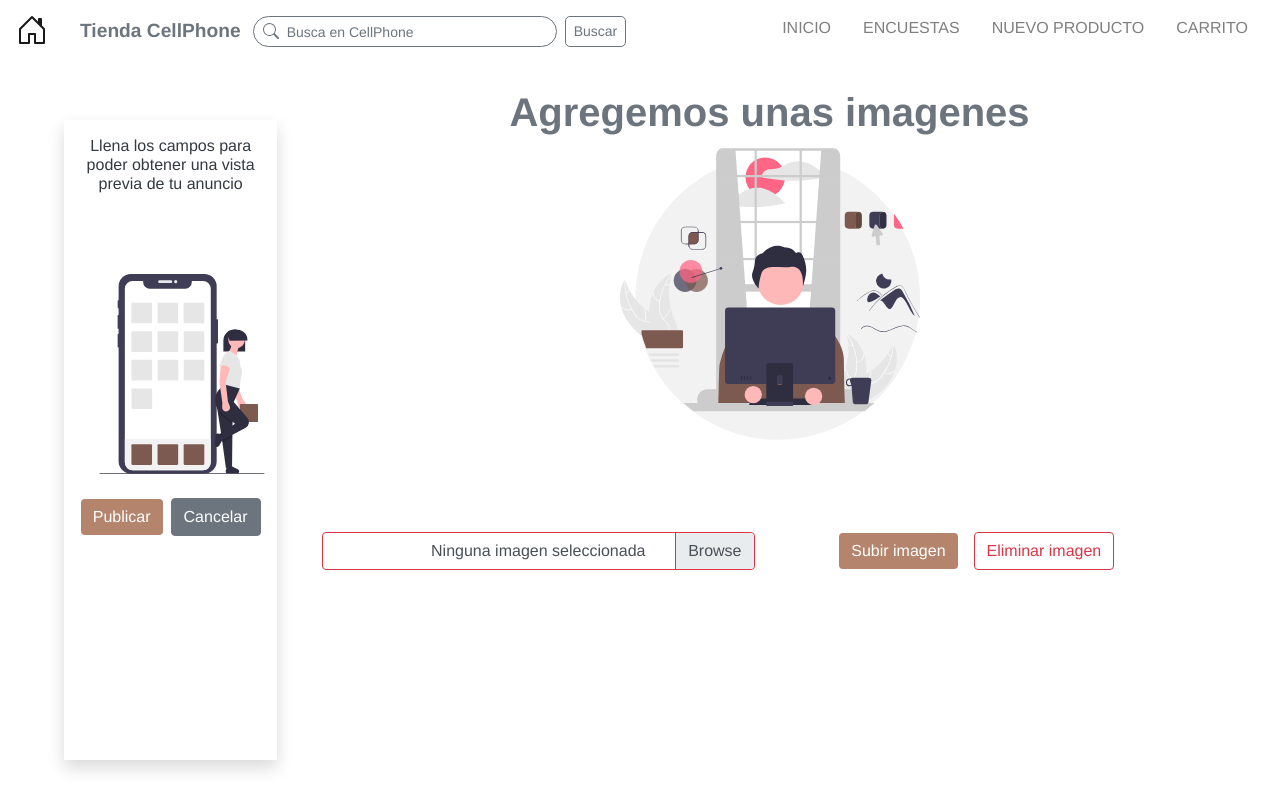
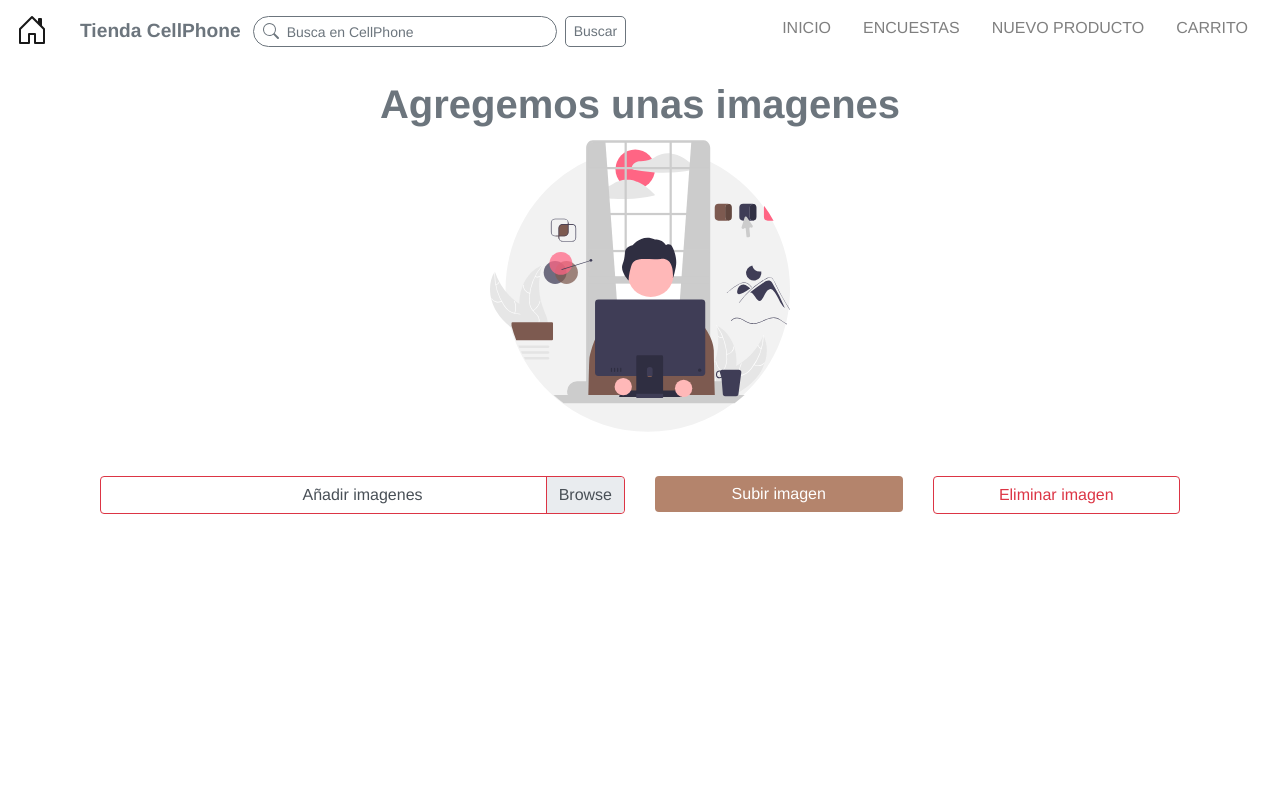
Before and after one commit to diego0043/cli-store, a Vue app: page /addProduct in a window 1280 px wide. Built offline with nearby package versions, Linux system fonts and the light colour scheme; what vuefire would draw is missing.

Commit message:
nuevo anuncio adaptada a movil ,falta pantalla de carga al subir un anuncio

```diff
--- a/src/components/Carousel.vue
+++ b/src/components/Carousel.vue
@@ -53,7 +53,9 @@ export default {
 
 
 .img-tam{
-  max-width: 300px;
-  max-height: 200px;
+  max-width: 400px;
+  max-height: 250px;
+  min-width: 100px;
+  min-height: 100px;
 }
 </style>
--- a/src/components/FormEspecificaciones.vue
+++ b/src/components/FormEspecificaciones.vue
@@ -4,6 +4,17 @@
       <h2 class="centrado">Describe las caracteristicas de tu telefono</h2>
     </b-row>
     <b-row>
+
+      <b-col class="d-block d-lg-none d-xl-none d-xxl-none">
+        <b-img
+          src="../assets/undraw_details_8k13.svg"
+          width="300"
+          height="300"
+        >
+        </b-img>
+      </b-col>
+
+
       <b-col class="mt-4">
         <b-row>
           <b-form-text class="text-labels mr-5 text-input">Estado</b-form-text>
@@ -67,8 +78,9 @@
           </b-form-select>
         </b-row>
 
-        <b-row class="mb-2">
-          <b-col>
+        <b-row >
+
+          <b-col >
             <b-row class="mr-2">
               <b-form-text class="text-labels text-inputs"
                 >Memoria interna</b-form-text
@@ -82,8 +94,8 @@
             </b-row>
           </b-col>
 
-          <b-col>
-            <b-row class="mr-2">
+          <b-col >
+            <b-row class="mr-2 mb-3">
               <b-form-text class="text-labels text-inputs"
                 >Memoria ram</b-form-text
               >
@@ -96,8 +108,8 @@
             </b-row>
           </b-col>
 
-          <b-col>
-            <b-row class="contenedor-input-precio">
+          <b-col cols="12" lg="4" xl="4" >
+            <b-row class="contenedor-input-precio mb-3">
               <b-form-text class="text-labels text-input">Precio</b-form-text>
               <svg
                 xmlns="http://www.w3.org/2000/svg"
@@ -120,22 +132,30 @@
             </b-row>
           </b-col>
         </b-row>
+
+
       </b-col>
 
-      <b-col>
-        <b-img src="../assets/undraw_details_8k13.svg" width="400" height="400">
+      <b-col class="d-none d-lg-block d-xl-block d-xxl-block">
+        <b-img
+          src="../assets/undraw_details_8k13.svg"
+          width="500"
+          height="400"
+          class="ml-4"
+        >
         </b-img>
+      </b-col>
 
-        <b-row class="mb-1">
-          <b-button @click="setEspecificaciones" class="ml-auto" variant="light"
+    </b-row>
+
+    <b-row>
+      <b-button @click="setEspecificaciones" class="ml-auto mb-4" variant="light"
         >Siguiente<b-icon
           icon="arrow-right"
           aria-hidden="true"
           class="ml-2 mt-1"
         ></b-icon>
       </b-button>
-        </b-row>
-      </b-col>
     </b-row>
   </div>
 </template>
@@ -232,7 +252,7 @@ export default {
 
 .icon {
   position: absolute;
-  top: 55%;
+  top: 43%;
   left: 10px;
 }
 
--- a/src/components/FormNewProducto.vue
+++ b/src/components/FormNewProducto.vue
@@ -7,18 +7,27 @@
     <b-row>
       <!-- form personal -->
 
-      <b-col>
+      <b-col class="d-none d-lg-block d-xl-block d-xxl-block">
         <b-img
           src="../assets/undraw_information_tab_ocka.svg"
           width="500"
-          height="400"
+          height="500"
+        >
+        </b-img>
+      </b-col>
+
+      <b-col class="d-block d-lg-none d-xl-none d-xxl-none">
+        <b-img
+          src="../assets/undraw_information_tab_ocka.svg"
+          width="300"
+          height="300"
         >
         </b-img>
       </b-col>
 
       <b-col>
         <b-row>
-          <b-form-text class="text-labels mt-4">Titulo</b-form-text>
+          <b-form-text class="text-labels">Titulo</b-form-text>
           <b-form-input
             v-model="titulo"
             aria-describedby="input-live-help input-live-feedback"
@@ -64,7 +73,7 @@
           ></b-form-textarea>
         </b-row>
 
-        <b-row class="">
+        <b-row class="mb-4">
           <b-button @click="datosPersona" class="mt-3 ml-auto" variant="light"
             >Siguiente<b-icon
               icon="arrow-right"
--- a/src/components/NewProductoC.vue
+++ b/src/components/NewProductoC.vue
@@ -2,73 +2,17 @@
   <div class="container-fluid contenedor">
     <!-- contenedor de los formularios, agregar imagenes etc -->
     <b-row>
-      <!-- vista previa anuncio -->
-      <b-col cols="2" class="vista-previa mr-auto shadow">
-        <b-row>
-          <b-col class="text-input mb-4 mt-3 text-labels"
-            ><p class="h6">{{ mensaje_vista_previa }}</p></b-col
-          >
-        </b-row>
-
-        <b-row class="mt-5 ml-2" v-if="stateVistaPrevia === false">
-          <b-img
-            src="../assets/undraw_home_screen_4n7s.svg"
-            width="200"
-            height="200"
-          >
-          </b-img>
-        </b-row>
-
-        <b-row v-if="stateVistaPrevia != false">
-          <b-col>
-            <b-card
-              :title="titulo_card"
-              :img-src="src_card"
-              img-alt="Image"
-              img-top
-              tag="article"
-              style="max-width: 20rem"
-              class="mb-2 text-labels card-style fs-6"
-            >
-              <b-card-text class="text-card">
-                {{ precio_card }}
-              </b-card-text>
-
-              <b-button href="#" variant="light" class="btn-ver"
-                >Mas información</b-button
-              >
-            </b-card>
-          </b-col>
-        </b-row>
-
-        <b-row class="mt-4">
-          <b-col cols="12">
-            <b-button
-              variant="primary"
-              class="mr-2 btn-sel"
-              v-on:click="subirAnuncio"
-              >Publicar</b-button
-            >
-            <b-button variant="secondary btn-style">Cancelar</b-button>
-          </b-col>
-
-          <b-col class="mt-2" v-if="state_subida === true">
-            <b-progress :value="25" variant="success"></b-progress>
-          </b-col>
-        </b-row>
-      </b-col>
-
       <!-- contenido -->
 
-      <b-col class="overflow-auto main mt-4" cols="10" v-if="stateImg != false">
+      <b-col class="main mt-4" cols="12" v-if="stateImg != false">
         <div class="contenedor-principal" v-if="stateImg != false">
           <!-- Titulo-->
 
           <b-row>
-            <h2 class="mt-3 h1 centrado">Agregemos unas imagenes</h2>
+            <h2 class="mt-2 h1 centrado">Agregemos unas imagenes</h2>
           </b-row>
 
-          <b-row>
+          <b-row class="">
             <b-col>
               <img
                 src="../assets/undraw_designer_re_5v95.svg"
@@ -76,42 +20,56 @@
                 width="300"
                 height="300"
                 alt=""
+                class="mb-4"
               />
             </b-col>
           </b-row>
 
           <!-- carousel y tabla-->
-          <b-row class="mb-5">
+          <b-row class="mb-2" v-if="contador != 0">
             <!-- carousel-->
-            <b-col class="ml-4 mt-3 mb-2 img-cont">
-              <carousel v-bind:images="imgs" v-bind:url="img_urls"></carousel>
-              <h6 class="text-labels mt-3 mr-5 fw-bold" v-if="contador != 0">
-                {{ contador }}/4
-              </h6>
+            <b-col cols="12" sm="6" lg="6" xl="6" xxl="6" class="mt-3 mb-2">
+              <b-row>
+                <b-col>
+                  <carousel
+                    v-bind:images="imgs"
+                    v-bind:url="img_urls"
+                  ></carousel>
+                </b-col>
+              </b-row>
+              <b-row>
+                <b-col>
+                  <h6 class="text-labels mt-3 fw-bold">{{ contador }}/4</h6>
+                </b-col>
+              </b-row>
             </b-col>
 
             <!-- table-->
-            <b-col class="mb-2 mt-3 mr-4">
+            <b-col cols="12" sm="6" lg="6" xl="6" xxl="6" class="mb-2 mt-3">
               <b-table selectable hover :items="items" class="mr-4"> </b-table>
             </b-col>
           </b-row>
 
           <!-- controles subir imagen -->
+
           <b-row class="mt-3">
-            <b-col class="mb-2">
+            <b-col class="mb-3" cols="12" lg="6" xl="6" xxl="6">
               <b-form-file
                 :disabled="contador === 4"
                 accept="image/*"
                 v-model="file1"
                 :state="Boolean(file1)"
-                placeholder="Ninguna imagen seleccionada"
+                placeholder="Añadir imagenes"
                 drop-placeholder="Suelta la imagen..."
                 @change="onFileChange"
               ></b-form-file>
             </b-col>
 
             <b-col class="mb-2">
+              <b-row>
+                <b-col cols="12" sm="6" xl="6" lg="6" xxl="6" class="mb-3">
                   <b-button
+                    block
                     :disabled="contador === 4"
                     @click="agregarImagen()"
                     variant="light"
@@ -119,14 +77,19 @@
                   >
                     Subir imagen
                   </b-button>
+                </b-col>
 
+                <b-col cols="12" sm="6" xl="6" lg="6" xxl="6" class="mb-3">
                   <b-button
+                    block
                     @click="eliminarImagen()"
                     variant="outline-danger"
                     class="mr-5 btn-no-sel"
                   >
                     Eliminar imagen
                   </b-button>
+                </b-col>
+              </b-row>
             </b-col>
           </b-row>
         </div>
@@ -394,8 +357,34 @@ export default {
 .main {
   position: absolute;
   height: 85vh;
+  width: 100%;
   scroll-behavior: smooth;
-  left: 20%;
+  left: 0%;
+}
+
+.inputfile + label {
+  max-width: 80%;
+  font-size: 1.25rem;
+  font-weight: 700;
+  text-overflow: ellipsis;
+  white-space: nowrap;
+  cursor: pointer;
+  display: inline-block;
+  overflow: hidden;
+  padding: 0.625rem 1.25rem;
+}
+
+.inputfile + label svg {
+  vertical-align: middle;
+  fill: currentColor;
+  margin-top: -0.25em;
+  margin-right: 0.25em;
+}
+
+.iborrainputfile {
+  font-size: 16px;
+  font-weight: normal;
+  font-family: "Lato";
 }
 
 .vista-previa {
@@ -410,6 +399,7 @@ export default {
 
 .contenedor {
   position: relative;
+  left: 0;
 }
 
 .btn-sel {
```
Also changed, not shown: src/components/ContenedorCards.vue (+27 -21 lines). Lines whose indentation alone changed are shown as unchanged.
